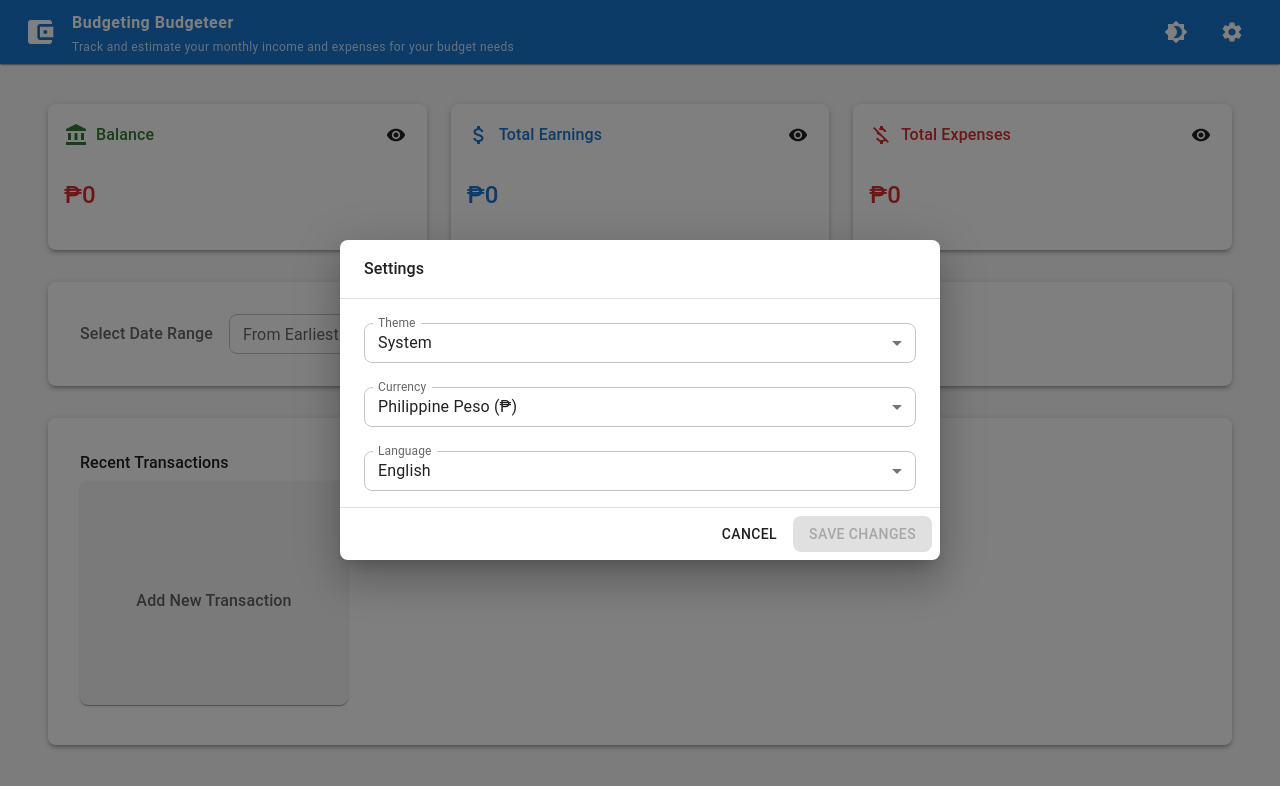
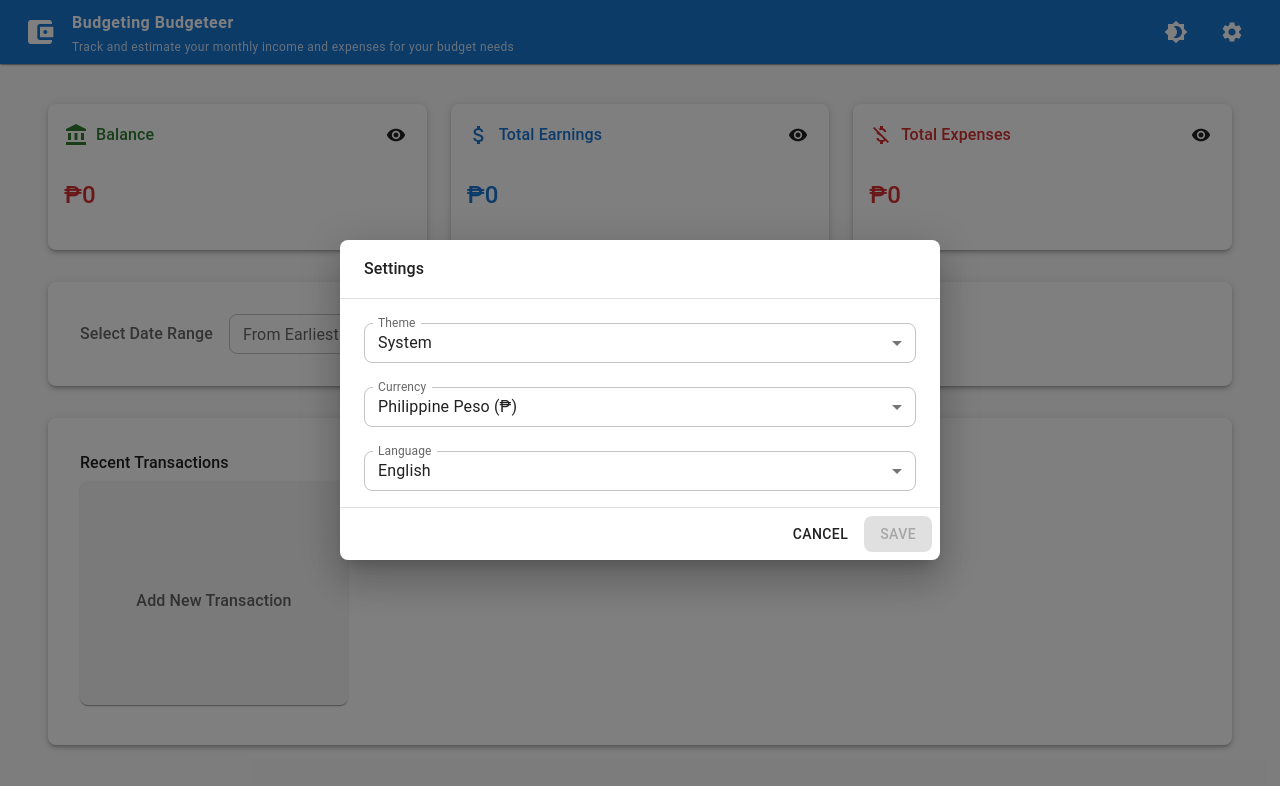
Before and after one commit to Edjery/budget-trackr, a React (Vite) app: page / in a window 1280 px wide. Both pictures are taken after a click on the button 1232 px from the left and 32 px from the top of the page. Shown: the top 786 px of the page. Built offline with nearby package versions, Linux system fonts and the light colour scheme; some icons are missing.

Commit message:
update: localization to settings dialog

```diff
--- a/src/components/settings/SettingsDialog.tsx
+++ b/src/components/settings/SettingsDialog.tsx
@@ -123,7 +123,7 @@ export const SettingsDialog = ({ open, onClose }: SettingsDialogProps) => {
                                 }}
                                 color="inherit"
                             >
-                                Cancel
+                                {t("settings.cancel")}
                             </Button>
                             <Button
                                 type="submit"
@@ -132,7 +132,7 @@ export const SettingsDialog = ({ open, onClose }: SettingsDialogProps) => {
                                 disabled={isSubmitting || !dirty}
                                 startIcon={isSubmitting ? <CircularProgress size={20} /> : null}
                             >
-                                {isSubmitting ? "Saving..." : "Save Changes"}
+                                {isSubmitting ? t("common.actions.saving") : t("settings.save")}
                             </Button>
                         </DialogActions>
                     </Form>
```
